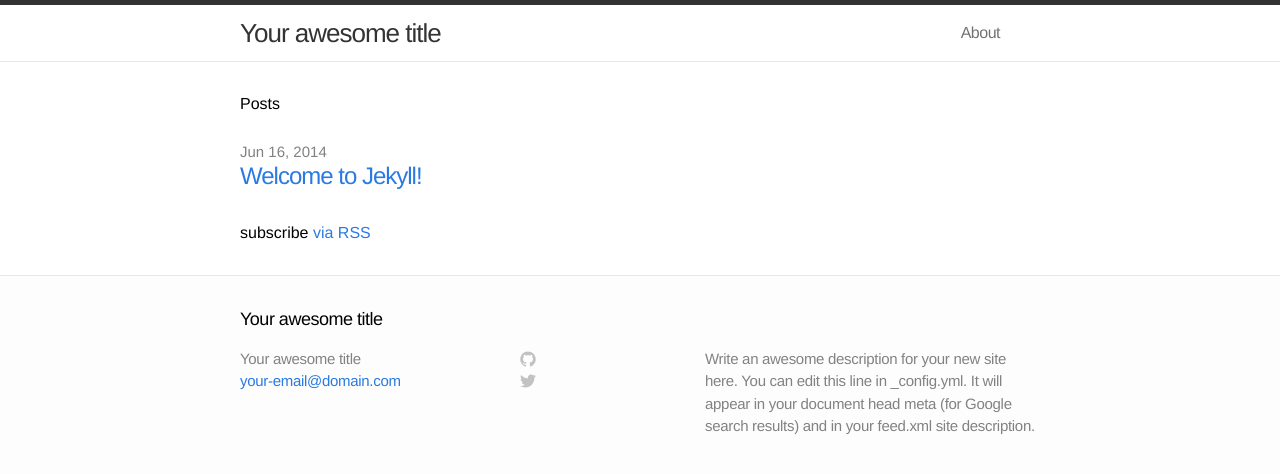
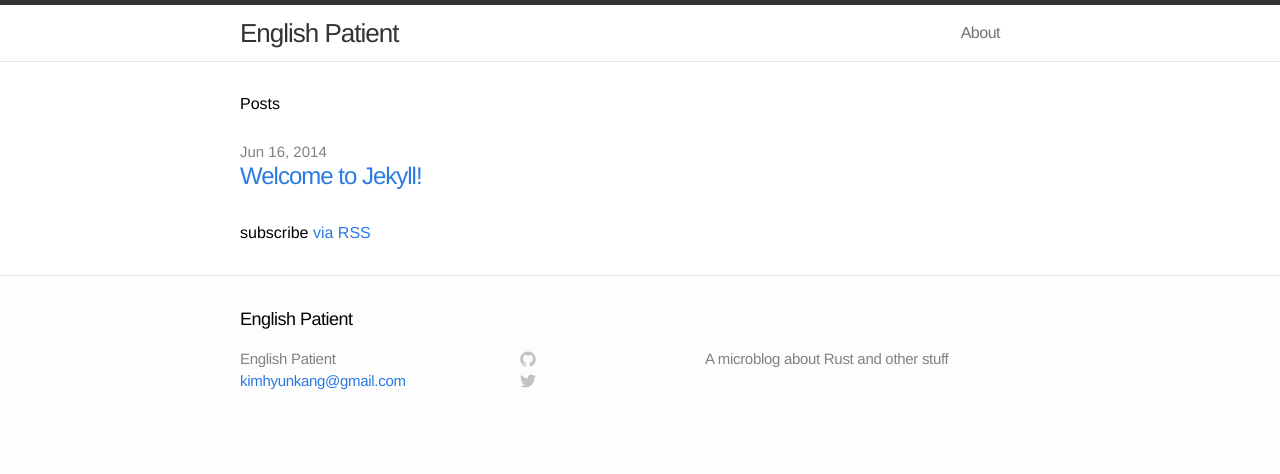
Before and after one commit to kimhyunkang/blog, a Jekyll site: the page built from index.html, in a window 1280 px wide. Shown: the top 474 px of the page. Built offline with Jekyll 4.4.1, drawn with Linux system fonts in a browser that asks for light colours.

Commit message:
Setup config

```diff
--- a/_config.yml
+++ b/_config.yml
@@ -1,9 +1,9 @@
 # Site settings
-title: Your awesome title
-email: your-email@domain.com
-description: "Write an awesome description for your new site here. You can edit this line in _config.yml. It will appear in your document head meta (for Google search results) and in your feed.xml site description."
+title: English Patient
+email: kimhyunkang@gmail.com
+description: "A microblog about Rust and other stuff"
 baseurl: ""
-url: "http://yourdomain.com"
+url: "http://kimhyunkang.github.io"
 
 # Build settings
 markdown: kramdown
```
